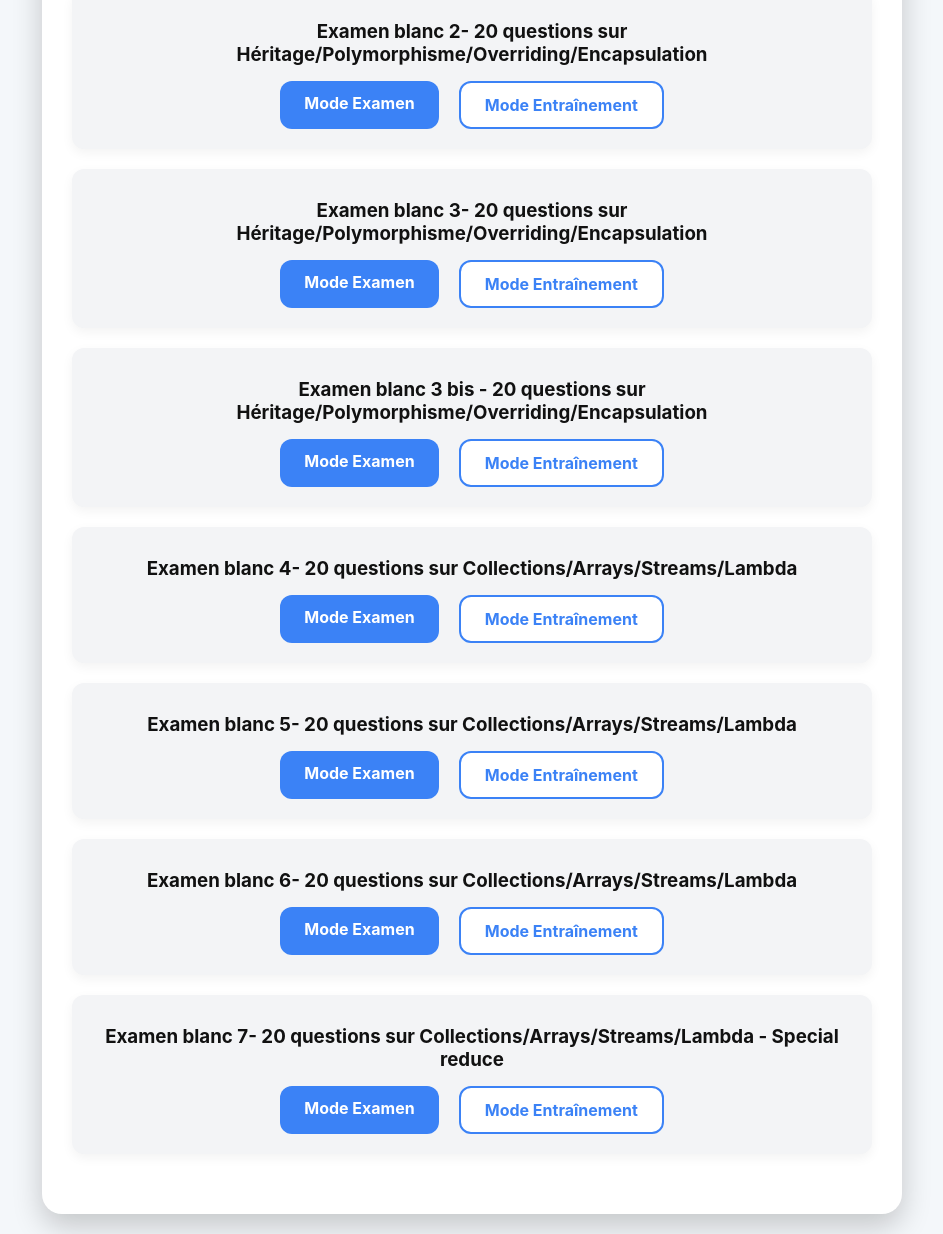
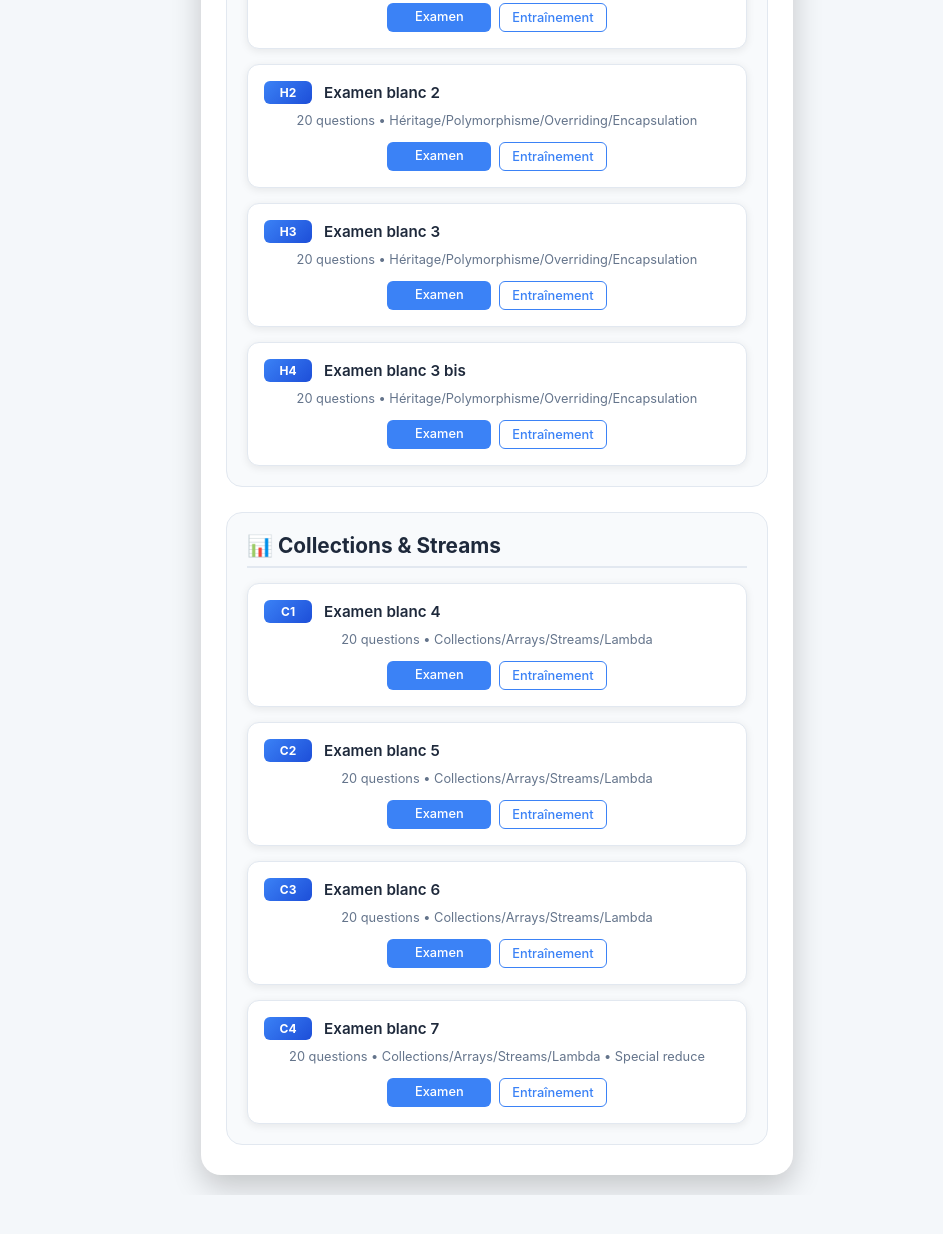
Before and after one commit to frchiron/qcm-java, a plain HTML site: page index.html in a window 1280 px wide. Shown: the part 517-1751 px from the top of the page, without its empty margins (168-1111 px from the left). After the commit the page ends 1712 px from the top, so only its background shows below. Drawn offline with Linux system fonts and the light colour scheme.

Commit message:
updated design/layout

```diff
--- a/index.html
+++ b/index.html
@@ -11,71 +11,129 @@
         <h1>Préparation Certification Java 21</h1>
         <p>Choisissez un examen blanc :</p>
 
-        <div class="exam-list">
-            <div class="exam-item">
-                <h3>Exam for dev purpose</h3>
-                <div class="buttons">
-                    <a class="btn" href="exam.html?exam=exam1.json&mode=exam">Mode Examen</a>
-                    <a class="btn btn-outline" href="exam.html?exam=exam1.json&mode=train">Mode Entraînement</a>
+        <div class="exam-categories">
+            <!-- Section Développement/Test -->
+            <div class="category-section">
+                <h2 class="category-title">🛠️ Développement & Test</h2>
+                <div class="exam-grid">
+                    <div class="exam-card compact">
+                        <div class="exam-header">
+                            <span class="exam-number">DEV</span>
+                            <h4>Exam développement</h4>
+                        </div>
+                        <div class="exam-actions">
+                            <a class="btn-mini" href="exam.html?exam=exam1.json&mode=exam">Examen</a>
+                            <a class="btn-mini outline" href="exam.html?exam=exam1.json&mode=train">Entraînement</a>
+                        </div>
+                    </div>
                 </div>
             </div>
 
-            <div class="exam-item">
-                <h3>Examen blanc 1 - 20 questions sur Héritage/Polymorphisme/Overriding/Encapsulation</h3>
-                <div class="buttons">
-                    <a class="btn" href="exam.html?exam=exam5.json&mode=exam">Mode Examen</a>
-                    <a class="btn btn-outline" href="exam.html?exam=exam5.json&mode=train">Mode Entraînement</a>
+            <!-- Section Héritage & Polymorphisme -->
+            <div class="category-section">
+                <h2 class="category-title">🏗️ Héritage & Polymorphisme</h2>
+                <div class="exam-grid">
+                    <div class="exam-card compact">
+                        <div class="exam-header">
+                            <span class="exam-number">H1</span>
+                            <h4>Examen blanc 1</h4>
                         </div>
-            </div>
-            <div class="exam-item">
-                <h3>Examen blanc 2- 20 questions sur Héritage/Polymorphisme/Overriding/Encapsulation</h3>
-                <div class="buttons">
-                    <a class="btn" href="exam.html?exam=exam6.json&mode=exam">Mode Examen</a>
-                    <a class="btn btn-outline" href="exam.html?exam=exam6.json&mode=train">Mode Entraînement</a>
-                </div>
-            </div>
-            <div class="exam-item">
-                <h3>Examen blanc 3- 20 questions sur Héritage/Polymorphisme/Overriding/Encapsulation</h3>
-                <div class="buttons">
-                    <a class="btn" href="exam.html?exam=exam7.json&mode=exam">Mode Examen</a>
-                    <a class="btn btn-outline" href="exam.html?exam=exam7.json&mode=train">Mode Entraînement</a>
-                </div>
-            </div>
-            <div class="exam-item">
-                <h3>Examen blanc 3 bis - 20 questions sur Héritage/Polymorphisme/Overriding/Encapsulation</h3>
-                <div class="buttons">
-                    <a class="btn" href="exam.html?exam=exam-12-heritage_and_co.json&mode=exam">Mode Examen</a>
-                    <a class="btn btn-outline" href="exam.html?exam=exam-12-heritage_and_co.json&mode=train">Mode Entraînement</a>
+                        <p class="exam-desc">20 questions • Héritage/Polymorphisme/Overriding/Encapsulation</p>
+                        <div class="exam-actions">
+                            <a class="btn-mini" href="exam.html?exam=exam5.json&mode=exam">Examen</a>
+                            <a class="btn-mini outline" href="exam.html?exam=exam5.json&mode=train">Entraînement</a>
                         </div>
                     </div>
 
-
-            <div class="exam-item">
-                <h3>Examen blanc 4- 20 questions sur Collections/Arrays/Streams/Lambda</h3>
-                <div class="buttons">
-                    <a class="btn" href="exam.html?exam=exam8.json&mode=exam">Mode Examen</a>
-                    <a class="btn btn-outline" href="exam.html?exam=exam8.json&mode=train">Mode Entraînement</a>
+                    <div class="exam-card compact">
+                        <div class="exam-header">
+                            <span class="exam-number">H2</span>
+                            <h4>Examen blanc 2</h4>
+                        </div>
+                        <p class="exam-desc">20 questions • Héritage/Polymorphisme/Overriding/Encapsulation</p>
+                        <div class="exam-actions">
+                            <a class="btn-mini" href="exam.html?exam=exam6.json&mode=exam">Examen</a>
+                            <a class="btn-mini outline" href="exam.html?exam=exam6.json&mode=train">Entraînement</a>
                         </div>
                     </div>
-            <div class="exam-item">
-                <h3>Examen blanc 5- 20 questions sur Collections/Arrays/Streams/Lambda</h3>
-                <div class="buttons">
-                    <a class="btn" href="exam.html?exam=exam9.json&mode=exam">Mode Examen</a>
-                    <a class="btn btn-outline" href="exam.html?exam=exam9.json&mode=train">Mode Entraînement</a>
+
+                    <div class="exam-card compact">
+                        <div class="exam-header">
+                            <span class="exam-number">H3</span>
+                            <h4>Examen blanc 3</h4>
+                        </div>
+                        <p class="exam-desc">20 questions • Héritage/Polymorphisme/Overriding/Encapsulation</p>
+                        <div class="exam-actions">
+                            <a class="btn-mini" href="exam.html?exam=exam7.json&mode=exam">Examen</a>
+                            <a class="btn-mini outline" href="exam.html?exam=exam7.json&mode=train">Entraînement</a>
                         </div>
                     </div>
-            <div class="exam-item">
-                <h3>Examen blanc 6- 20 questions sur Collections/Arrays/Streams/Lambda</h3>
-                <div class="buttons">
-                    <a class="btn" href="exam.html?exam=exam10.json&mode=exam">Mode Examen</a>
-                    <a class="btn btn-outline" href="exam.html?exam=exam10.json&mode=train">Mode Entraînement</a>
+
+                    <div class="exam-card compact">
+                        <div class="exam-header">
+                            <span class="exam-number">H4</span>
+                            <h4>Examen blanc 3 bis</h4>
+                        </div>
+                        <p class="exam-desc">20 questions • Héritage/Polymorphisme/Overriding/Encapsulation</p>
+                        <div class="exam-actions">
+                            <a class="btn-mini" href="exam.html?exam=exam-12-heritage_and_co.json&mode=exam">Examen</a>
+                            <a class="btn-mini outline" href="exam.html?exam=exam-12-heritage_and_co.json&mode=train">Entraînement</a>
                         </div>
                     </div>
-            <div class="exam-item">
-                <h3>Examen blanc 7- 20 questions sur Collections/Arrays/Streams/Lambda - Special reduce</h3>
-                <div class="buttons">
-                    <a class="btn" href="exam.html?exam=exam11.json&mode=exam">Mode Examen</a>
-                    <a class="btn btn-outline" href="exam.html?exam=exam11.json&mode=train">Mode Entraînement</a>
+                </div>
+            </div>
+
+            <!-- Section Collections & Streams -->
+            <div class="category-section">
+                <h2 class="category-title">📊 Collections & Streams</h2>
+                <div class="exam-grid">
+                    <div class="exam-card compact">
+                        <div class="exam-header">
+                            <span class="exam-number">C1</span>
+                            <h4>Examen blanc 4</h4>
+                        </div>
+                        <p class="exam-desc">20 questions • Collections/Arrays/Streams/Lambda</p>
+                        <div class="exam-actions">
+                            <a class="btn-mini" href="exam.html?exam=exam8.json&mode=exam">Examen</a>
+                            <a class="btn-mini outline" href="exam.html?exam=exam8.json&mode=train">Entraînement</a>
+                        </div>
+                    </div>
+
+                    <div class="exam-card compact">
+                        <div class="exam-header">
+                            <span class="exam-number">C2</span>
+                            <h4>Examen blanc 5</h4>
+                        </div>
+                        <p class="exam-desc">20 questions • Collections/Arrays/Streams/Lambda</p>
+                        <div class="exam-actions">
+                            <a class="btn-mini" href="exam.html?exam=exam9.json&mode=exam">Examen</a>
+                            <a class="btn-mini outline" href="exam.html?exam=exam9.json&mode=train">Entraînement</a>
+                        </div>
+                    </div>
+
+                    <div class="exam-card compact">
+                        <div class="exam-header">
+                            <span class="exam-number">C3</span>
+                            <h4>Examen blanc 6</h4>
+                        </div>
+                        <p class="exam-desc">20 questions • Collections/Arrays/Streams/Lambda</p>
+                        <div class="exam-actions">
+                            <a class="btn-mini" href="exam.html?exam=exam10.json&mode=exam">Examen</a>
+                            <a class="btn-mini outline" href="exam.html?exam=exam10.json&mode=train">Entraînement</a>
+                        </div>
+                    </div>
+
+                    <div class="exam-card compact">
+                        <div class="exam-header">
+                            <span class="exam-number">C4</span>
+                            <h4>Examen blanc 7</h4>
+                        </div>
+                        <p class="exam-desc">20 questions • Collections/Arrays/Streams/Lambda • Special reduce</p>
+                        <div class="exam-actions">
+                            <a class="btn-mini" href="exam.html?exam=exam11.json&mode=exam">Examen</a>
+                            <a class="btn-mini outline" href="exam.html?exam=exam11.json&mode=train">Entraînement</a>
+                        </div>
+                    </div>
                 </div>
             </div>
 
--- a/style.css
+++ b/style.css
@@ -145,11 +145,11 @@ body.home-page {
 /* Carte centrale pour la page d'accueil */
 .container .card {
     background: white;
-    padding: 40px 30px;
+    padding: 30px 25px;
     border-radius: 20px;
     box-shadow: 0 12px 30px rgba(0,0,0,0.2);
     text-align: center;
-    max-width: 800px;
+    max-width: 1000px;
     width: 100%;
 }
 
@@ -161,8 +161,15 @@ body.home-page {
 
 /* Titres */
 .card h1 {
-    margin-bottom: 15px;
+    margin-bottom: 12px;
     color: #2c3e50;
+    font-size: 1.8rem;
+}
+
+.card > p {
+    font-size: 1rem;
+    color: #64748b;
+    margin-bottom: 20px;
 }
 
 .card h3 {
@@ -206,7 +213,124 @@ body.home-page {
     gap: 10px;
 }
 
-/* Liste des examens */
+/* Organisation par catégories */
+.exam-categories {
+    display: flex;
+    flex-direction: column;
+    gap: 25px;
+}
+
+.category-section {
+    background: #f8fafc;
+    border-radius: 16px;
+    padding: 20px;
+    border: 1px solid #e2e8f0;
+}
+
+.category-title {
+    font-size: 1.3rem;
+    color: #1e293b;
+    margin: 0 0 15px 0;
+    display: flex;
+    align-items: center;
+    gap: 8px;
+    border-bottom: 2px solid #e2e8f0;
+    padding-bottom: 8px;
+}
+
+/* Grille d'examens */
+.exam-grid {
+    display: grid;
+    grid-template-columns: repeat(auto-fit, minmax(280px, 1fr));
+    gap: 15px;
+    margin-top: 15px;
+}
+
+/* Cartes d'examen compactes */
+.exam-card.compact {
+    background: white;
+    border-radius: 12px;
+    padding: 16px;
+    box-shadow: 0 2px 8px rgba(0,0,0,0.08);
+    transition: all 0.2s ease;
+    border: 1px solid #e2e8f0;
+}
+
+.exam-card.compact:hover {
+    transform: translateY(-2px);
+    box-shadow: 0 4px 12px rgba(0,0,0,0.12);
+}
+
+.exam-header {
+    display: flex;
+    align-items: center;
+    gap: 12px;
+    margin-bottom: 8px;
+}
+
+.exam-number {
+    background: linear-gradient(135deg, #3b82f6, #1d4ed8);
+    color: white;
+    padding: 4px 8px;
+    border-radius: 6px;
+    font-size: 0.75rem;
+    font-weight: bold;
+    min-width: 32px;
+    text-align: center;
+}
+
+.exam-header h4 {
+    margin: 0;
+    font-size: 0.95rem;
+    color: #1e293b;
+    font-weight: 600;
+}
+
+.exam-desc {
+    font-size: 0.8rem;
+    color: #64748b;
+    margin: 8px 0 12px 0;
+    line-height: 1.4;
+}
+
+.exam-actions {
+    display: flex;
+    gap: 8px;
+    justify-content: center;
+}
+
+/* Boutons mini */
+.btn-mini {
+    display: inline-block;
+    padding: 6px 12px;
+    font-size: 0.8rem;
+    background: #3b82f6;
+    color: white;
+    text-decoration: none;
+    border-radius: 6px;
+    font-weight: 500;
+    transition: all 0.2s ease;
+    text-align: center;
+    min-width: 80px;
+}
+
+.btn-mini:hover {
+    background: #2563eb;
+    transform: translateY(-1px);
+}
+
+.btn-mini.outline {
+    background: white;
+    color: #3b82f6;
+    border: 1.5px solid #3b82f6;
+}
+
+.btn-mini.outline:hover {
+    background: #3b82f6;
+    color: white;
+}
+
+/* Ancien style pour compatibilité */
 .exam-item {
     margin-bottom: 20px;
     padding: 15px;
@@ -295,3 +419,47 @@ body.home-page {
     font-size: 0.9rem;
     padding: 10px 16px;
 }
+
+/* Responsive Design */
+@media (max-width: 768px) {
+    .container .card {
+        margin: 10px;
+        padding: 20px 15px;
+        max-width: none;
+    }
+
+    .exam-grid {
+        grid-template-columns: 1fr;
+        gap: 12px;
+    }
+
+    .category-section {
+        padding: 15px;
+    }
+
+    .category-title {
+        font-size: 1.1rem;
+    }
+
+    .exam-card.compact {
+        padding: 12px;
+    }
+
+    .exam-header h4 {
+        font-size: 0.9rem;
+    }
+
+    .exam-desc {
+        font-size: 0.75rem;
+    }
+
+    .btn-mini {
+        padding: 5px 10px;
+        font-size: 0.75rem;
+        min-width: 70px;
+    }
+
+    body.home-page {
+        padding: 10px 0;
+    }
+}
```
Lines whose indentation alone changed are shown as unchanged.
